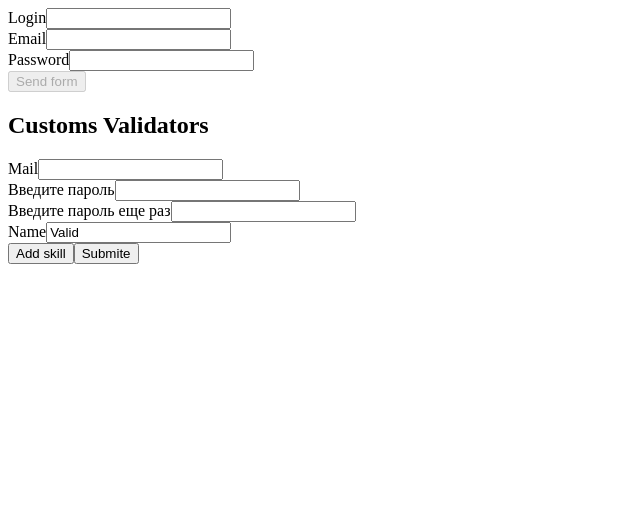
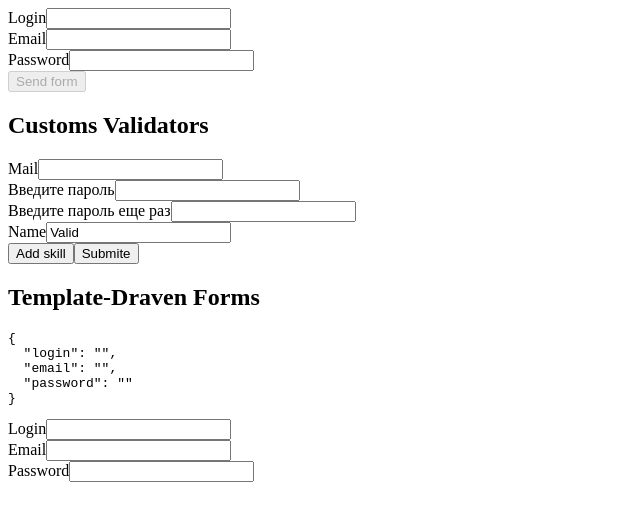
Before and after one commit to guruip/reactive-forms, an Angular app: page / in a window 1280 px wide. Shown: the top 520 px of the page, without its empty margins (0-640 px from the left). Built offline with nearby package versions, Linux system fonts and the light colour scheme.

Commit message:
add template-driven forms

```diff
--- a/src/app/forms/forms.component.html
+++ b/src/app/forms/forms.component.html
@@ -67,3 +67,21 @@
         <button type="submit">Submite</button>
     </div>
 </form>
+
+<div class="login-form">
+    <h2>Template-Draven Forms</h2>
+    <pre>{{ templateForm | json }}</pre>
+
+    <div>
+        <label for="templateLogin">Login</label>
+        <input id="templateLogin" [(ngModel)]="templateForm.login" type="text">
+    </div>
+    <div>
+        <label for="templateEmail">Email</label>
+        <input id="templateEmail" [(ngModel)]="templateForm.email" type="text">
+    </div>
+    <div>
+        <label for="templatePassword">Password</label>
+        <input id="templatePassword" [(ngModel)]="templateForm.password" type="password">
+    </div>
+</div>
--- a/src/app/forms/forms.component.ts
+++ b/src/app/forms/forms.component.ts
@@ -1,11 +1,18 @@
+import { CommonModule } from '@angular/common';
 import { Component } from '@angular/core';
-import { AbstractControl, FormArray, FormBuilder, FormControl, FormGroup, ReactiveFormsModule, ValidationErrors, ValidatorFn, Validators } from '@angular/forms';
+import { AbstractControl, FormArray, FormBuilder, FormControl, FormGroup, FormsModule, ReactiveFormsModule, ValidationErrors, ValidatorFn, Validators } from '@angular/forms';
 
 export function checkRegExp(regExp: RegExp): ValidatorFn {
   return (control: AbstractControl): ValidationErrors | null => {
     const forbidden = regExp.test(control.value);
     return !forbidden ? {forbiddenValue: {value: control.value}} : null;
   }
+}
+
+interface ItemplateForm {
+  login: string;
+  email: string;
+  password: string;
 }
 
 export const conformPassword: ValidatorFn = (control: AbstractControl): ValidationErrors | null => {
@@ -16,12 +23,21 @@ export const conformPassword: ValidatorFn = (control: AbstractControl): Validati
   selector: 'app-forms',
   standalone: true,
   imports: [
-    ReactiveFormsModule
+    ReactiveFormsModule,
+    CommonModule,
+    FormsModule
   ],
   templateUrl: './forms.component.html',
   styleUrl: './forms.component.scss'
 })
 export class FormsComponent {
+
+  public templateForm: ItemplateForm = {
+    login: '',
+    email: '',
+    password: '',
+  }
+
   constructor(private _fb: FormBuilder) {}
 
   public get skills(): FormArray {
```
